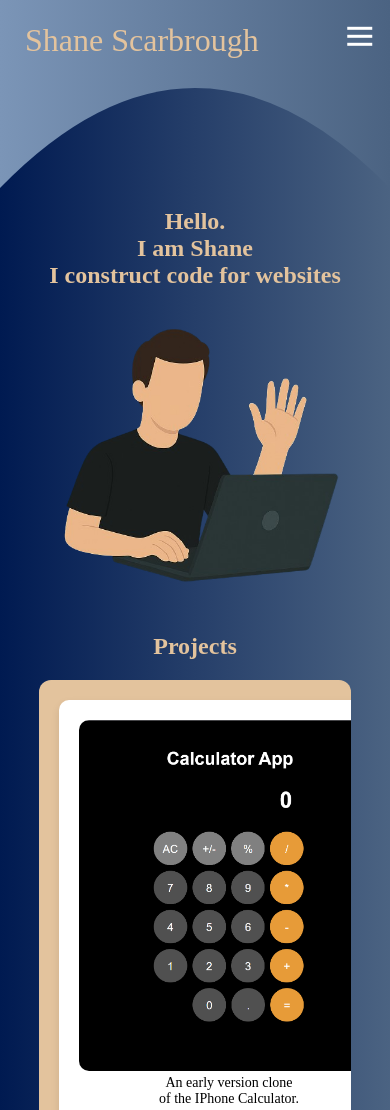
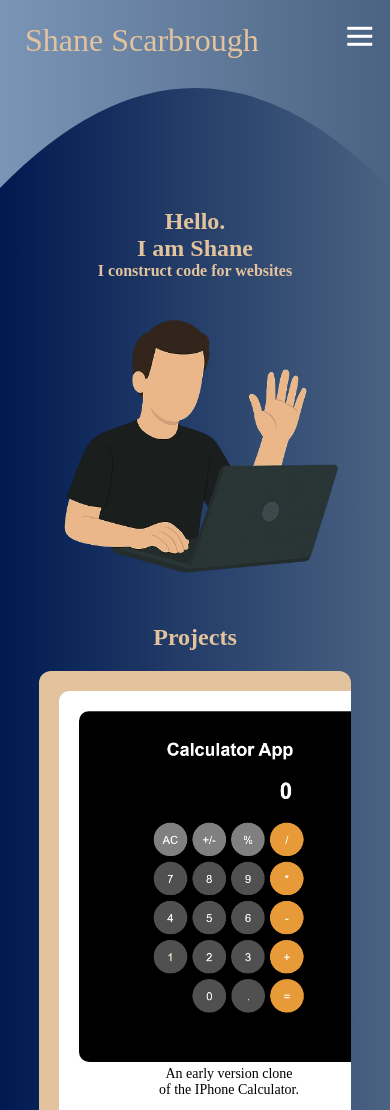
Before and after one commit to Shane-Scarbrough/my-portfolio, a plain HTML site: page index.html in a window 390 px wide. Shown: the top 1110 px of the page. Drawn offline with Linux system fonts and the light colour scheme.

Commit message:
Updated Font-Sizing for Mobile

```diff
--- a/styles.css
+++ b/styles.css
@@ -249,7 +249,6 @@ html {
     margin: 20px;
     min-width: 320px;
     flex: 0 0 auto;
-    box-shadow: 0 4px 8px rgba(0, 0, 0, 0.1);
     text-align: center;
     list-style: none;
 }
@@ -259,8 +258,12 @@ html {
         font-size: 24px;
     }
 
-    .Open_container h1, .Open_container h5 {
+    .Open_container h1 {
         font-size: 24px;
+    }
+
+    .Open_container h5 {
+        font-size: 16px;
     }
 
     .project_list p {
```
